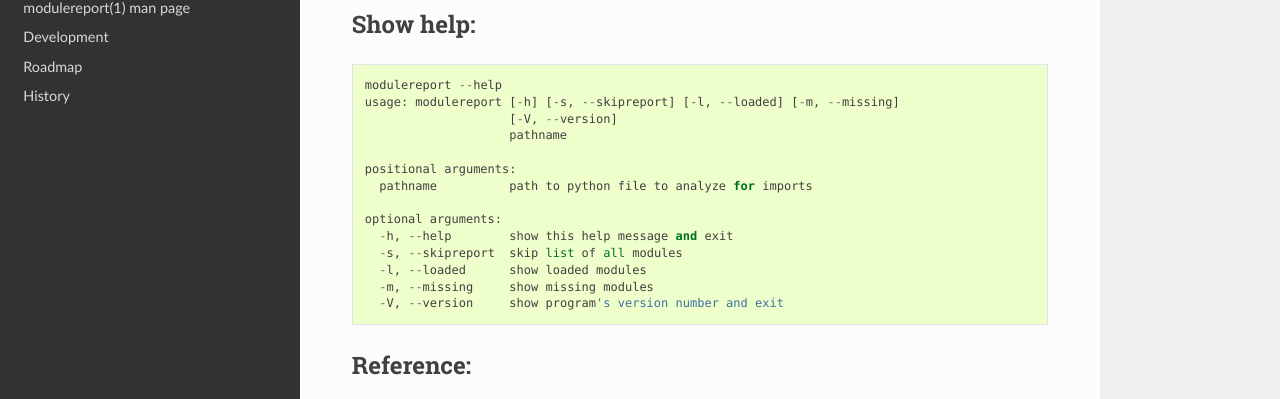
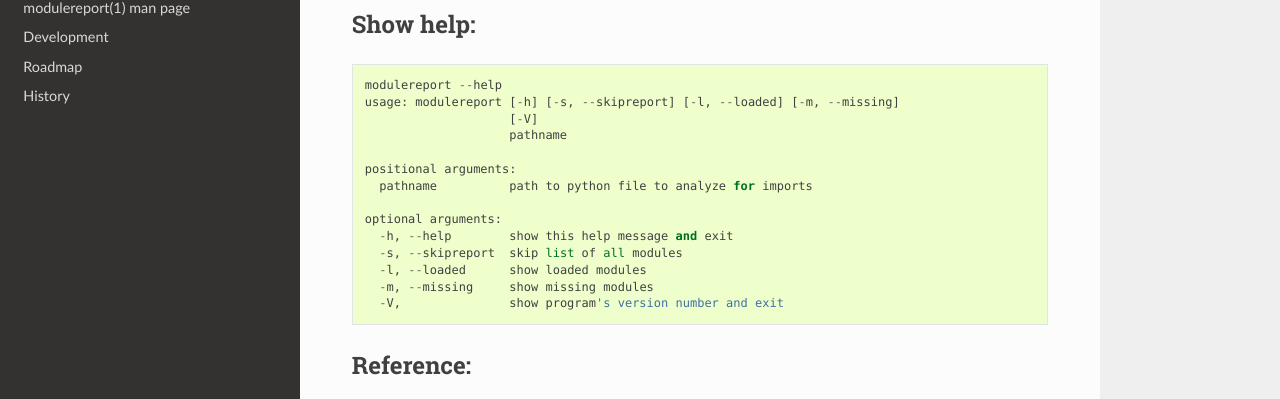
Before and after one commit to berrak/modulereport, a Sphinx documentation site: the page built from docs/quickstart.rst, in a window 1280 px wide and 900 px high, scrolled down 647 px. Shown: the part 258-657 px from the top of the window. Built offline with Sphinx 7.4.7 and the Read the Docs theme 2.0.0, drawn with Linux system fonts in a browser that asks for light colours.

```diff
--- a/CHANGELOG.rst
+++ b/CHANGELOG.rst
@@ -12,6 +12,6 @@ History
 
 Initial commit.
 
-0.2.1 (2017-01-07)
+0.3.0 (2017-01-07)
 
-* First pre-release on PyPI.
+* First Beta-release on PyPI.
--- a/docs/installing.rst
+++ b/docs/installing.rst
@@ -27,7 +27,7 @@ With pip:
 
 ::
 
-    $ pip install modulereport
+    $ [sudo] pip install modulereport
 
 
 Uninstalling modulereport
@@ -37,4 +37,4 @@ Uninstall modulereport like so:
 
 ::
 
-    $ pip uninstall modulereport
+    $ [sudo] pip uninstall modulereport
--- a/docs/man1rst/modulereport.rst
+++ b/docs/man1rst/modulereport.rst
@@ -33,7 +33,7 @@ All options available as of modulereport v\ |release|::
       -s, --skipreport  skip list of all modules
       -l, --loaded      show loaded modules
       -m, --missing     show missing modules
-      -V, --version     show program's version number and exit
+      -V,               show program's version number and exit
 
 
 EXAMPLES
@@ -45,7 +45,7 @@ Show usage::
 
 Show program version::
 
-    modulereport --version
+    modulereport -V
 
 
 SEE ALSO
--- a/docs/quickstart.rst
+++ b/docs/quickstart.rst
@@ -53,7 +53,7 @@ Show help:
 
     modulereport --help
     usage: modulereport [-h] [-s, --skipreport] [-l, --loaded] [-m, --missing]
-                        [-V, --version]
+                        [-V]
                         pathname
 
     positional arguments:
@@ -64,7 +64,7 @@ Show help:
       -s, --skipreport  skip list of all modules
       -l, --loaded      show loaded modules
       -m, --missing     show missing modules
-      -V, --version     show program's version number and exit
+      -V,               show program's version number and exit
 
 
 Reference:
--- a/setup.py
+++ b/setup.py
@@ -76,7 +76,7 @@ setup(
     description=SHORT_DESCRIPTION,
     long_description=LONG_DESCRIPTION,
     classifiers=[
-        'Development Status :: 2 - Pre-Alpha',
+        'Development Status :: 4 - Beta',
         'Environment :: Console',
         'Intended Audience :: Developers',
         'Intended Audience :: System Administrators',
```
Also changed, not shown: 1 other file.
